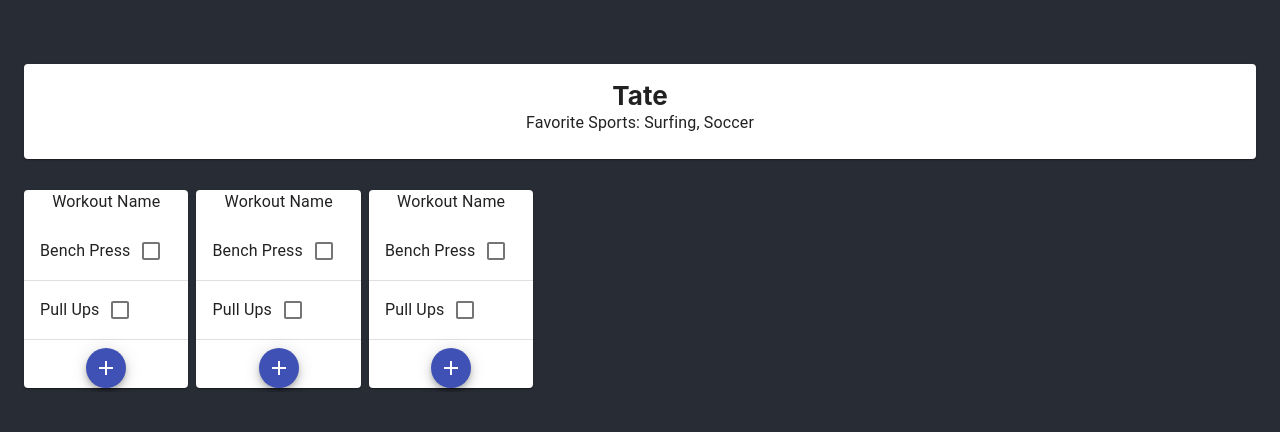
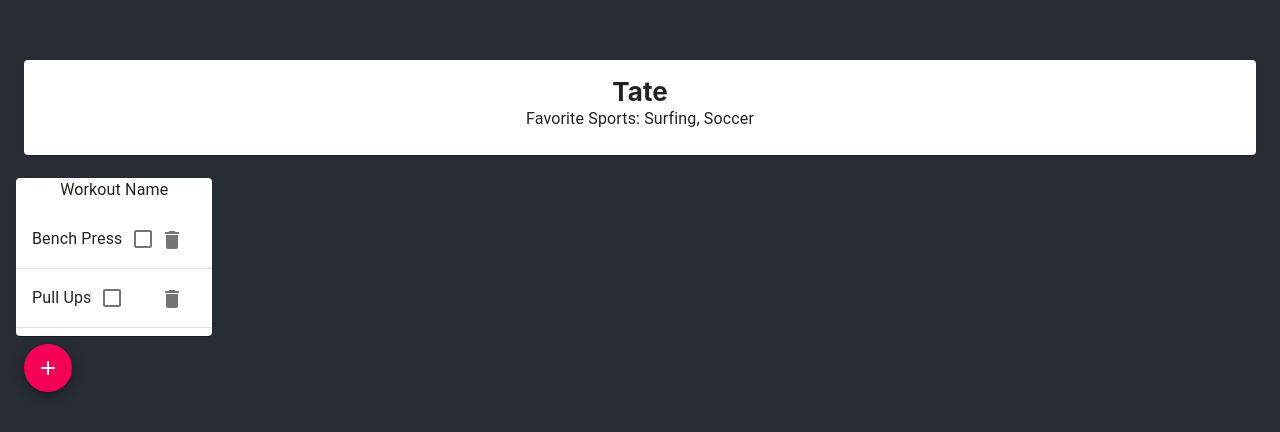
Before and after one commit to TateDeVito/fitnessProject, a React (Create React App) app in the folder fitness-app/: page / in a window 1280 px wide. Shown: the part 174-606 px from the top of the page. Built offline with nearby package versions, Linux system fonts and the light colour scheme.

Commit message:
Refactor Routine and addWorkout button

```diff
--- a/fitness-app/src/WorkoutScreen/Routine/Routine.tsx
+++ b/fitness-app/src/WorkoutScreen/Routine/Routine.tsx
@@ -1,30 +1,18 @@
 import React, { useState } from "react";
-import { Grid } from "@material-ui/core";
+import { Grid, Fab } from "@material-ui/core";
 import Workout from "./Workout/Workout";
+import AddIcon from "@material-ui/icons/Add";
 
 export default function Routine() {
   //TODO: Has "workout pages" built from a queue of workouts
+  //TODO: Should have a current workout - the current should be greatly highlighted,
+  // and you can scroll through the others
   //TODO: Should have a progress bar to show how far along the length it is
 
   // TODO: This has to be an array of Workouts specifically
-  const [workoutQueue, setWorkoutQueue] = useState<Object[]>([{}, {}, {}]);
+  const [workoutQueue, setWorkoutQueue] = useState<Object[]>([{}]);
 
-  const workoutSlider = () => {
-    let workoutRow;
-    if (workoutQueue.length > 0) {
-      workoutRow = (
-        <>
-          {workoutQueue.map((workout) => (
-            <Grid item>
-              {/* TODO: Should be automatic */}
-              <Workout />
-            </Grid>
-          ))}
-        </>
-      );
-    }
-
-    return (
+  const workoutRow = (
     <Grid
       container
       spacing={1}
@@ -32,10 +20,31 @@ export default function Routine() {
       alignContent="center"
       style={{ overflow: "auto" }}
     >
-        {workoutRow}
+      {workoutQueue.map((workout) => (
+        <Grid item>
+          <Workout />
+        </Grid>
+      ))}
     </Grid>
   );
-  };
 
-  return <>{workoutSlider()}</>;
+  const addButton = (
+    <Grid item spacing={1}>
+      <Fab size="medium" color="secondary">
+        <AddIcon
+          // TODO: expand onClick functionality; possibly add general add workout function
+          onClick={() => {
+            setWorkoutQueue([...workoutQueue, {}]);
+          }}
+        />
+      </Fab>
+    </Grid>
+  );
+
+  return (
+    <Grid container spacing={2}>
+      {workoutRow}
+      {addButton}
+    </Grid>
+  );
 }
--- a/fitness-app/src/WorkoutScreen/Routine/Workout/Workout.tsx
+++ b/fitness-app/src/WorkoutScreen/Routine/Workout/Workout.tsx
@@ -1,17 +1,14 @@
 import React, { useState } from "react";
 import {
-  Card,
-  CardContent,
   Checkbox,
-  Fab,
-  IconButton,
   List,
   ListItem,
+  ListItemSecondaryAction,
+  IconButton,
   Paper,
   Typography,
 } from "@material-ui/core";
-import { Edit, Delete } from "@material-ui/icons";
-import AddIcon from "@material-ui/icons/Add";
+import { Delete } from "@material-ui/icons";
 
 export default function Workout() {
   const [name, setName] = useState<string>("Workout Name");
@@ -20,22 +17,9 @@ export default function Workout() {
     { name: "Bench Press" },
     { name: "Pull Ups" },
   ]);
-  const [editMode, setEditMode] = useState<boolean>(false);
-  const [addMode, setAddMode] = useState<boolean>(false);
-  // TODO: location?
 
   // This should be broken out to another component, and then exercises should
   function ExerciseList() {
-    let deleteButton = <div />;
-
-    if (editMode) {
-      deleteButton = (
-        <IconButton size="small">
-          <Delete />
-        </IconButton>
-      );
-    }
-
     return (
       <List>
         {/* Maps exercises to the list */}
@@ -44,48 +28,31 @@ export default function Workout() {
           <ListItem divider={true}>
             <Typography component="p">{exercise.name}</Typography>
             <Checkbox />
-            {/* TODO: If this gets clicked, the state containing exercises must be
+            <ListItemSecondaryAction>
+              <IconButton>
+                {/* TODO: If this gets clicked, the state containing exercises must be
             adjusted so that this exercise is not in it */}
-            {deleteButton}
+                <Delete />
+              </IconButton>
+            </ListItemSecondaryAction>
           </ListItem>
         ))}
       </List>
     );
   }
 
-  const EditToggle = () => {
-    setEditMode(!editMode);
+  // TODO: This should add an exercise to the end of the workout
+  function AddExercise(exercise: string) {
     return;
-  };
-
-  const AddToggle = () => {
-    setAddMode(!addMode);
-    return;
-  };
-
-  function AddExercise() {
-    // TODO: Make it so this adds an exercise
-    // Idea 1 --> have two options of adding an exercise; this actually may be too much work,
-    // Idea 2 --> Maybe this button just has an add button, and other workouts seen below have an add button also
-    // Third idea, maybe just when you hit the add button, automatically enable these options
-    return <div />;
   }
 
   return (
     <div>
       <Paper>
-        {/* TODO: Determine if this is needed when add feature is looked at further */}
-        {/* <IconButton size="small" onClick={EditToggle}>
-            <Edit />
-          </IconButton> */}
         <Typography component="h2">{name}</Typography>
         {/* TODO: Make name, and exercise list editable */}
         <ExerciseList />
-        <Fab size="small" color="primary" onClick={AddToggle}>
-          <AddIcon />
-        </Fab>
       </Paper>
-      <AddExercise />
     </div>
   );
 }
```
Lines whose indentation alone changed are shown as unchanged.
